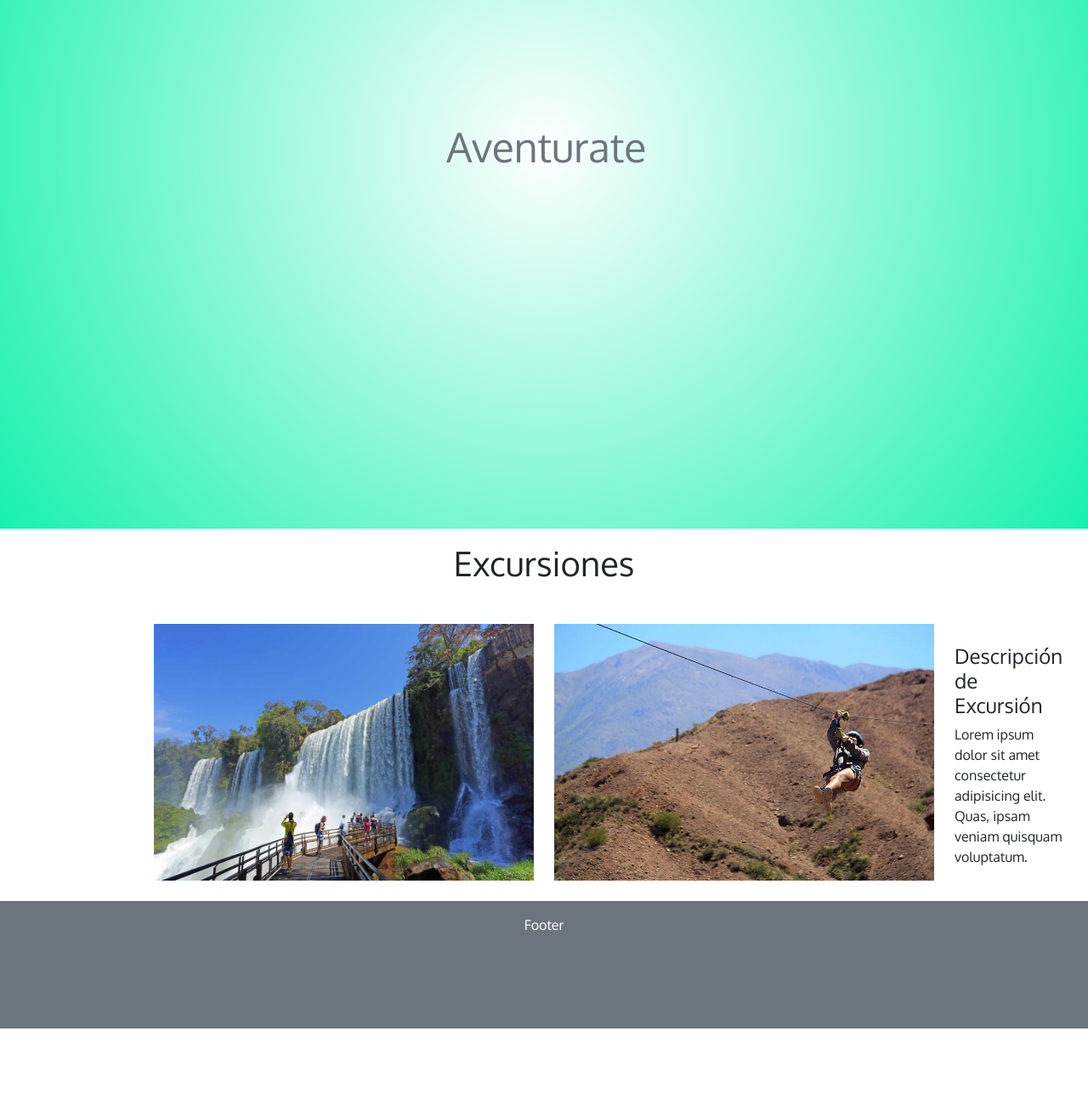
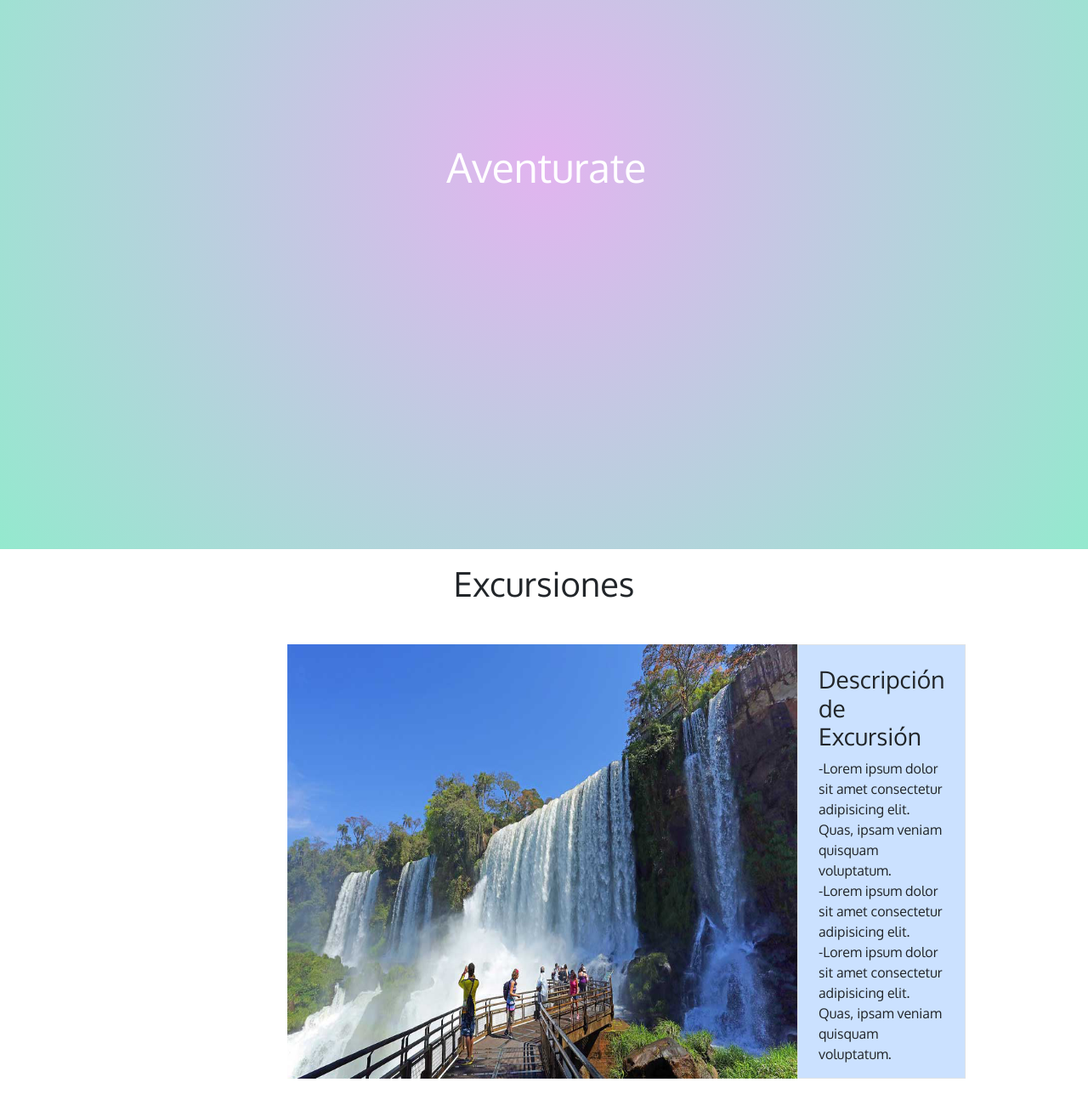
Before and after one commit to danip0int/DesafioComplementario2, a plain HTML site: page excursiones.html in a window 1280 px wide. Shown: the part 340-1640 px from the top of the page at 85% size. Before the commit the page ends 1550 px from the top, so only its background shows below. Drawn offline with nearby package versions, Linux system fonts and the light colour scheme.

Commit message:
cambios intrascendentes xD

```diff
--- a/css/estilos.css
+++ b/css/estilos.css
@@ -14,11 +14,14 @@ a{
     text-decoration: none;
 	color: darkorange;
 }
+.navbar a{
+	font-size: 25px;
+}
 #carrusel{
-	background: rgb(238,174,202);
-	background: radial-gradient(circle, rgba(238,174,202,1) 0%, rgba(148,187,233,1) 100%);
+	background: rgb(177,174,238);
+    background: linear-gradient(90deg, rgba(177,174,238,0.9248074229691877) 45%, rgba(175,220,244,0.927608543417367) 88%);
 	width: 100%;
-	height: 500px;
+	height: 700px;
 	border: solid 3px rgb(215, 208, 208);
     border-radius: 25px;
 }
@@ -43,10 +46,11 @@ a{
 /*Sección DESTINOS*/
 
 #carrusel2{
-	background: rgb(209,214,236);
-	background: radial-gradient(circle, rgba(209,214,236,1) 0%, rgba(48,191,245,1) 100%);
+	background: rgb(2,0,36);
+    background: linear-gradient(225deg, rgba(2,0,36,1) 0%, rgba(32,210,188,0.6530987394957983) 54%, rgba(0,212,255,1) 100%);
 	width: 100%;
 	height: 900px;
+	color: white;
 }
 #carrusel2 .texto{
 	z-index: 2;
@@ -57,10 +61,11 @@ a{
 /* Sección EXCURSIONES */
 
 #videoExcursion{
-	background: rgb(254,254,254);
-	background: radial-gradient(circle, rgba(254,254,254,0.742734593837535) 0%, rgba(23,241,173,1) 100%);
+	background: rgb(223,174,238);
+    background: radial-gradient(circle, rgba(223,174,238,0.9248074229691877) 0%, rgba(148,233,206,1) 100%);
 	width: 100%;
 	height: 900px;
+	color: white;
 }
 #videoExcursion .texto{
 	z-index: 2;
--- a/excursiones.html
+++ b/excursiones.html
@@ -12,7 +12,7 @@
       <div class="container-xl bg-secondary">
         <nav class="navbar navbar-expand-lg navbar-dark">
           <div class="container-fluid">
-            <a class="navbar-brand text-light fs-4 fw-bold" href="#">First-Class</a>
+            <a class="navbar-brand text-light fs-1 fw-bold" href="#">First-Class</a>
             <button class="navbar-toggler" type="button" data-bs-toggle="collapse" data-bs-target="#navbarSupportedContent" aria-controls="navbarSupportedContent" aria-expanded="false" aria-label="Toggle navigation">
               <span class="navbar-toggler-icon"></span>
             </button>
@@ -46,7 +46,7 @@
   </div>
   <div id="videoExcursion" class="d-flex align-items-center">
     <span></span>
-      <div class="col-lg-7 mx-auto texto text-secondary text-center">
+      <div class="col-lg-7 mx-auto texto text-center">
         <div class="titulosHome">Aventurate</div>
       </div>
   </div>
@@ -68,20 +68,27 @@
         </div>
       </div>
   </div>-->
+
   <section class="container-fluid">
-    <div class="row w-75 mx-auto fila-excursion">
-      <div class="col-lg-6 col-md-12 col-sm-12 d-flex my-4 wrap-element">
-        <img src="assets/excursion1.jpg" class="img-fluid" alt="imagen excursion iguazu" width="500" height=480>
-        <div>
+    <div class="row w-50 mx-auto fila-excursion">
+      <div class="col-lg-12 col-md-12 col-sm-12 d-flex my-4 wrap-element">
+        <img src="assets/excursion1.jpg" class="img-fluid" alt="imagen excursion iguazu" width="600" height=500>
+        <div class="border bg-celeste">
           <h3 class="fs-3 mt-4 px-4 px-1">Descripción de Excursión</h3>
-          <p class="px-4">Lorem ipsum dolor sit amet consectetur adipisicing elit. Quas, ipsam veniam quisquam voluptatum.</p>
+          <p class="px-4">-Lorem ipsum dolor sit amet consectetur adipisicing elit. Quas, ipsam veniam quisquam voluptatum.<br>
+            -Lorem ipsum dolor sit amet consectetur adipisicing elit.<br>
+            -Lorem ipsum dolor sit amet consectetur adipisicing elit. Quas, ipsam veniam quisquam voluptatum.
+          </p>
         </div>
       </div>
-      <div class="col-lg-6 col-md-12 col-sm-12 d-flex my-4 wrap-element">
-        <img src="assets/excursion2.jpg" class="img-fluid" alt="imagen excursion tirolesa" width="500" height=480>
-        <div>
+      <div class="col-lg-12 col-md-12 col-sm-12 d-flex my-4 wrap-element">
+        <img src="assets/excursion2.jpg" class="img-fluid" alt="imagen excursion tirolesa" width="600" height=500>
+        <div class="border bg-celeste">
           <h3 class="fs-4 mt-4 px-4 px-1">Descripción de Excursión</h3>
-          <p class="px-4">Lorem ipsum dolor sit amet consectetur adipisicing elit. Quas, ipsam veniam quisquam voluptatum.</p>
+          <p class="px-4">-Lorem ipsum dolor sit amet consectetur adipisicing elit. Quas, ipsam veniam quisquam voluptatum.<br>
+            -Lorem ipsum dolor sit amet consectetur adipisicing elit.<br>
+            -Lorem ipsum dolor sit amet consectetur adipisicing elit. Quas, ipsam veniam quisquam voluptatum.
+          </p>
         </div>
       </div>
     </div>
```
Also changed, not shown: contacto.html (+1 -1 lines), destinos.html (+2 -2 lines), index.html (+1 -1 lines), promociones.html (+1 -1 lines).
